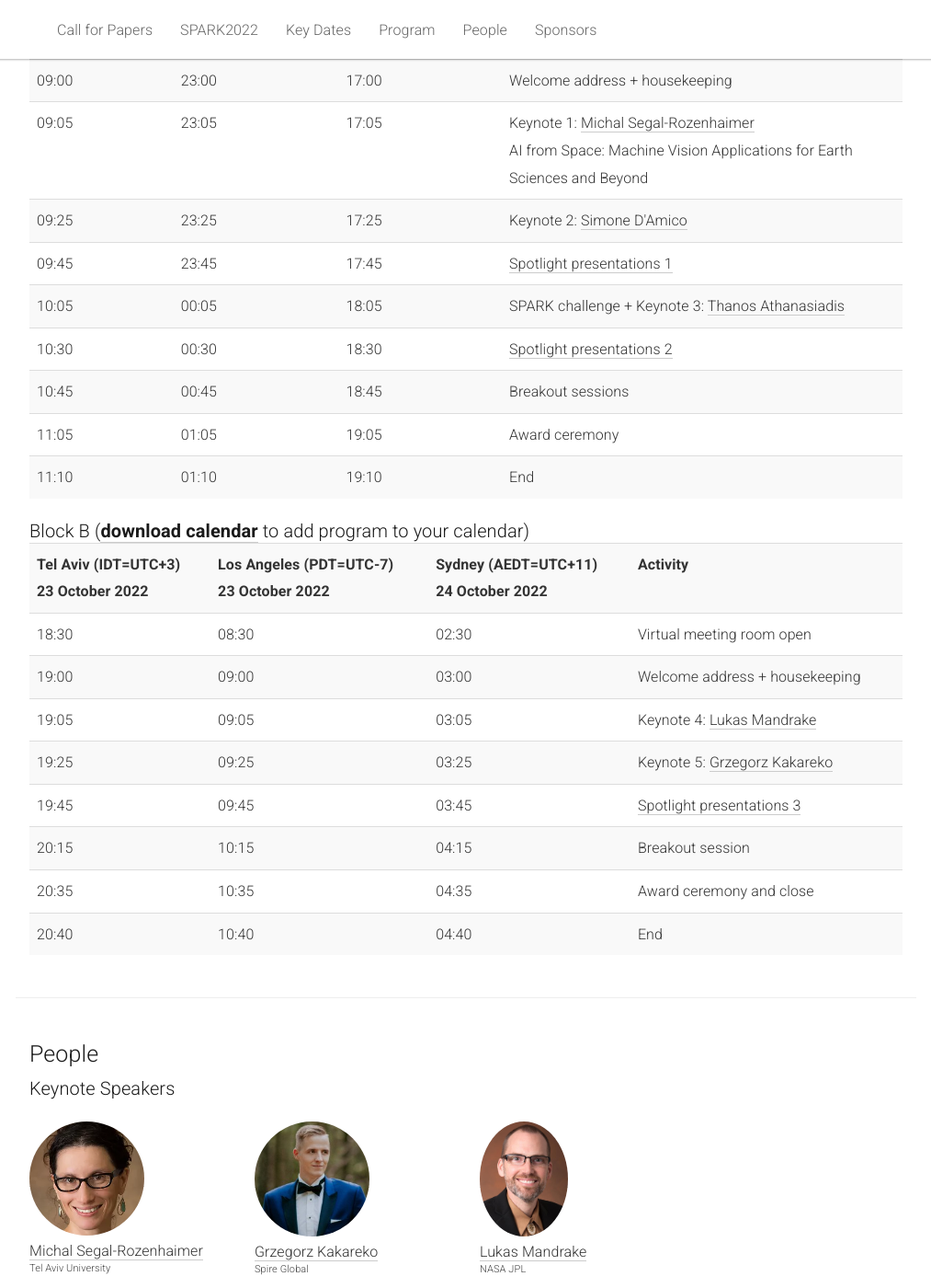
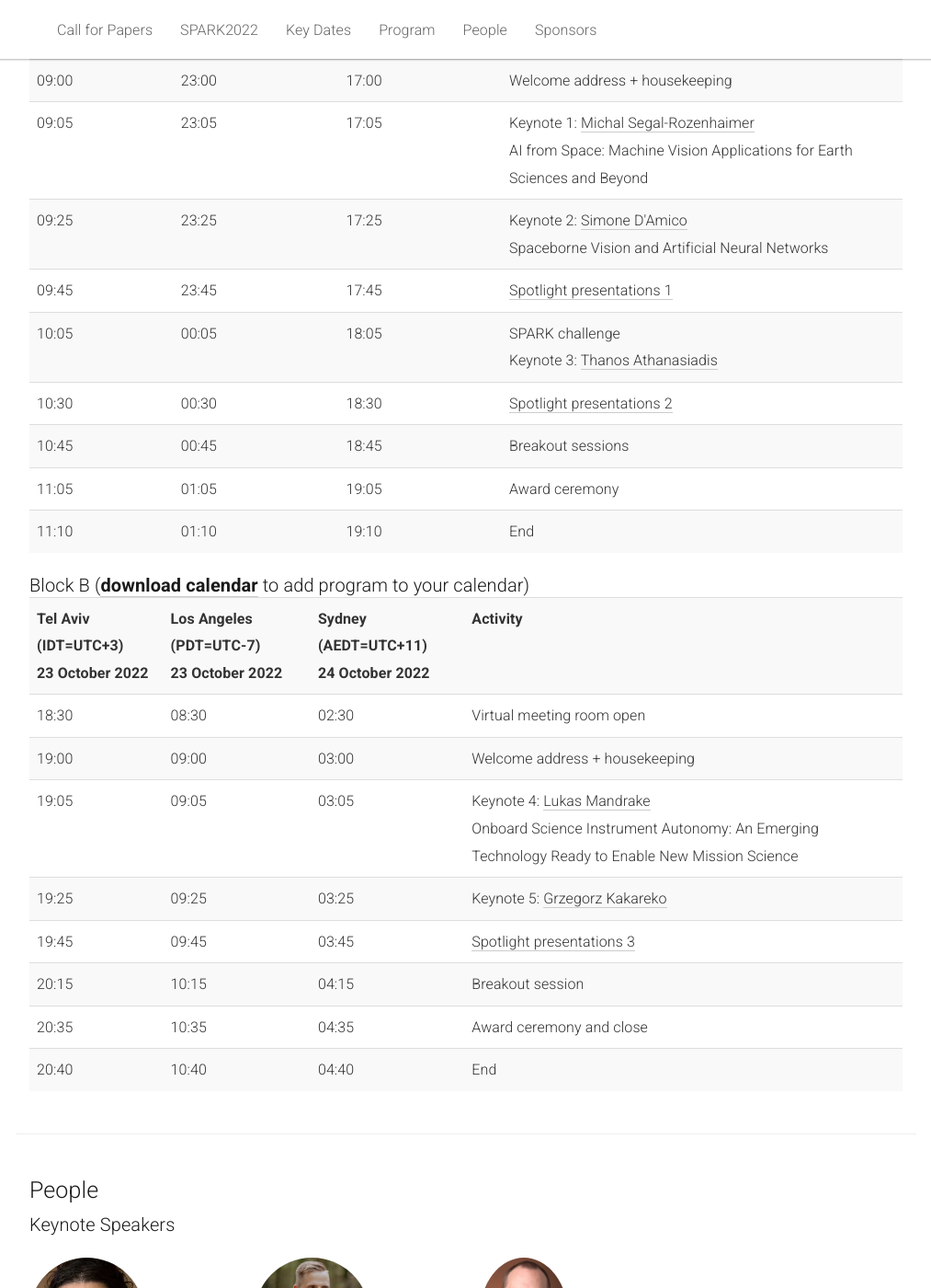
Before and after one commit to AIforSpace/2024, a Jekyll site: the page built from _pages/home.md, in a window 1280 px wide and 1400 px high, scrolled down 1293 px. Shown: the whole window at 92% size, without its empty margins (133-1146 px from the left). Built offline with Jekyll 4.4.1, drawn with Linux system fonts in a browser that asks for light colours.

Commit message:
Update home.md

```diff
--- a/_pages/home.md
+++ b/_pages/home.md
@@ -125,7 +125,7 @@ acknowledgements: ""
           <td>09:25</td>
           <td>23:25</td>
           <td>17:25</td>
-          <td>Keynote 2: <a href="#keynote">Simone D'Amico</a></td>
+          <td>Keynote 2: <a href="#keynote">Simone D'Amico</a><br>Spaceborne Vision and Artificial Neural Networks</td>
         </tr>
         <tr>
           <td>09:45</td>
@@ -137,7 +137,7 @@ acknowledgements: ""
           <td>10:05</td>
           <td>00:05</td>
           <td>18:05</td>
-          <td>SPARK challenge + Keynote 3: <a href="#keynote">Thanos Athanasiadis</a></td>
+          <td>SPARK challenge <br>Keynote 3: <a href="#keynote">Thanos Athanasiadis</a> <br> </td>
         </tr>
         <tr>
           <td>10:30</td>
@@ -196,7 +196,7 @@ acknowledgements: ""
           <td>19:05</td>
           <td>09:05</td>
           <td>03:05</td>
-          <td>Keynote 4: <a href="#keynote">Lukas Mandrake</a></td>
+          <td>Keynote 4: <a href="#keynote">Lukas Mandrake</a> <br>Onboard Science Instrument Autonomy: An Emerging Technology Ready to Enable New Mission Science</td>
         </tr>
         <tr>
           <td>19:25</td>
```
